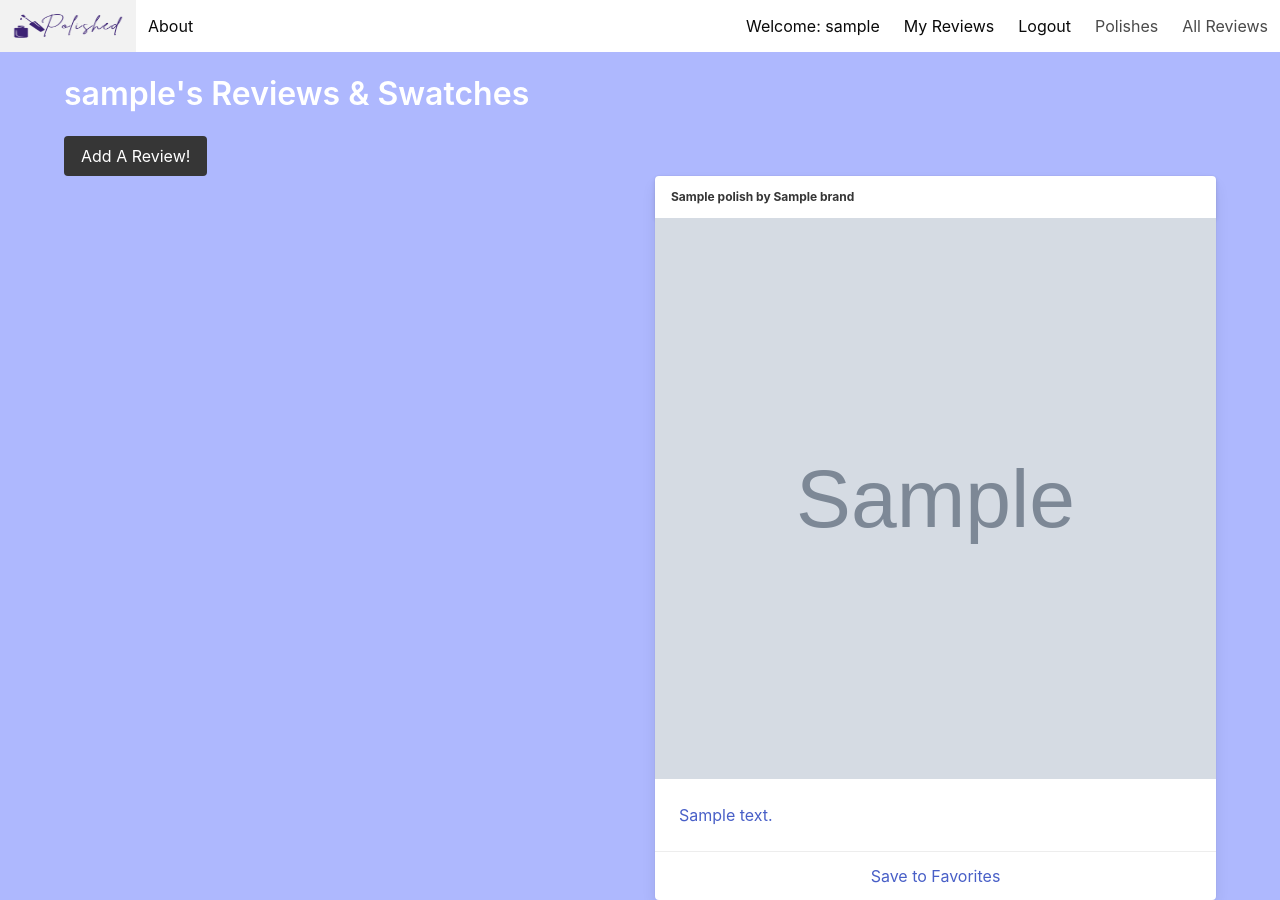
After one commit to npereznyc/polished_fullstack, a Django app: page /myreviews/ in a window 1280 px wide. The commit adds this page. Run offline with Django 4.2, Linux system fonts and the light colour scheme; a user stored in the database is signed in; tables that the repository leaves empty hold one stand-in row (values such as "Sample post"); grey boxes marked "Sample" are stand-in pictures.

Commit message:
Added 'My Reviews' page with all of a user's reviews.

```diff
--- a/main_app/models.py
+++ b/main_app/models.py
@@ -26,7 +26,7 @@ class Polish(models.Model):
 
 
 class Review(models.Model):
-    user = models.ForeignKey(User, on_delete=models.CASCADE, default=1)
+    user = models.ForeignKey(User, on_delete=models.CASCADE, default=1, related_name='reviews')
     polish = models.ForeignKey(Polish, on_delete=models.PROTECT, related_name='reviews')
     brand = models.ForeignKey(Brand, on_delete=models.PROTECT, related_name='reviews')
     image =  models.TextField()
--- a/main_app/templates/base.html
+++ b/main_app/templates/base.html
@@ -35,6 +35,7 @@
             {% if user.is_authenticated %}
             <div class="navbar-menu navbar-end">
                 <span class="navbar-item">Welcome: {{user.username}}</span>
+                <a class="navbar-item" href="{% url 'my_reviews' %}">My Reviews</a>
                 <a class="navbar-item" href="{% url 'logout' %}">Logout</a>
             </div>
             {% else %}
--- /dev/null
+++ b/main_app/templates/user_reviews.html
@@ -0,0 +1,48 @@
+
+
+
+
+{% extends 'base.html' %}
+
+{% comment %} for head title tags and helping us with SEO {% endcomment %}
+{% block title %}All Reviews{% endblock  %}
+
+{% block content %}
+
+<h1 class="title pt-5">{{user}}'s Reviews & Swatches</h1>
+<a class="button is-dark" href="{% url 'create_review' %}">Add A Review!</a>
+{% if review_list %}
+<div class="gallery">
+  {% for review in review_list %}
+  <a href="{% url 'review_detail' review.pk %}">
+    <div class="card">
+        <div class="card-header">
+            <p class="card-header-title">{{review.polish}} by {{review.brand}}</p>
+          </div>
+      <div class="card-image">
+        <figure class="image is-square">
+          <img src="{{review.image}}" alt="{{review.polish}}" />
+        </figure>
+      </div>
+      <div class="card-content">
+        <div class="content">
+     {{review.review}}
+      </div>
+      </div>
+      <footer class="card-footer">
+        <a href="#" class="card-footer-item">Save to Favorites</a>
+      </footer>
+    </div>
+    </div>
+  </a>
+  {% endfor %}
+{% else %}
+  <article class="message">
+    <div class="message-header">
+      <p>You haven't written any reviews</p>
+    </div>
+  </article>
+</div>
+{% endif %}
+
+{% endblock %}
--- a/main_app/urls.py
+++ b/main_app/urls.py
@@ -14,4 +14,5 @@ urlpatterns = [
     path('reviews/<int:pk>/update/', views.UpdateReview.as_view(), name='update_review'),
     path('reviews/<int:pk>/delete/', views.DeleteReview.as_view(), name='delete_review'),
     path('accounts/signup/', views.Signup.as_view(), name="signup"),
+    path('myreviews/', views.UserReviews.as_view(), name='my_reviews'),
 ]
--- a/main_app/views.py
+++ b/main_app/views.py
@@ -1,5 +1,5 @@
 from django.shortcuts import render
-from django.views import View
+from django.views import View, generic
 from django.http import HttpResponse
 from django.views.generic.base import TemplateView
 from django.views.generic.edit import CreateView, UpdateView, DeleteView
@@ -11,6 +11,9 @@ from django.contrib.auth.forms import UserCreationForm
 from django.contrib.auth.decorators import login_required
 from django.utils.decorators import method_decorator
 from django.shortcuts import redirect
+from django.contrib.auth.mixins import LoginRequiredMixin
+
+
 
 
 
@@ -73,6 +76,17 @@ class ReviewList(TemplateView):
         context['reviews'] = Review.objects.all()
         return context
 
+class UserReviews(LoginRequiredMixin,generic.ListView):
+    model = Review
+    template_name = 'user_reviews.html'
+
+    def get_queryset(self):
+        user_reviews=Review.objects.filter(user=self.request.user)
+        print('user reviews: ', user_reviews)
+        return Review.objects.filter(user=self.request.user)
+
+
+
 @method_decorator(login_required, name='dispatch')
 class CreateReview(CreateView):
     model = Review
```
Also changed, not shown: main_app/migrations/0004_alter_review_user.py (added).
